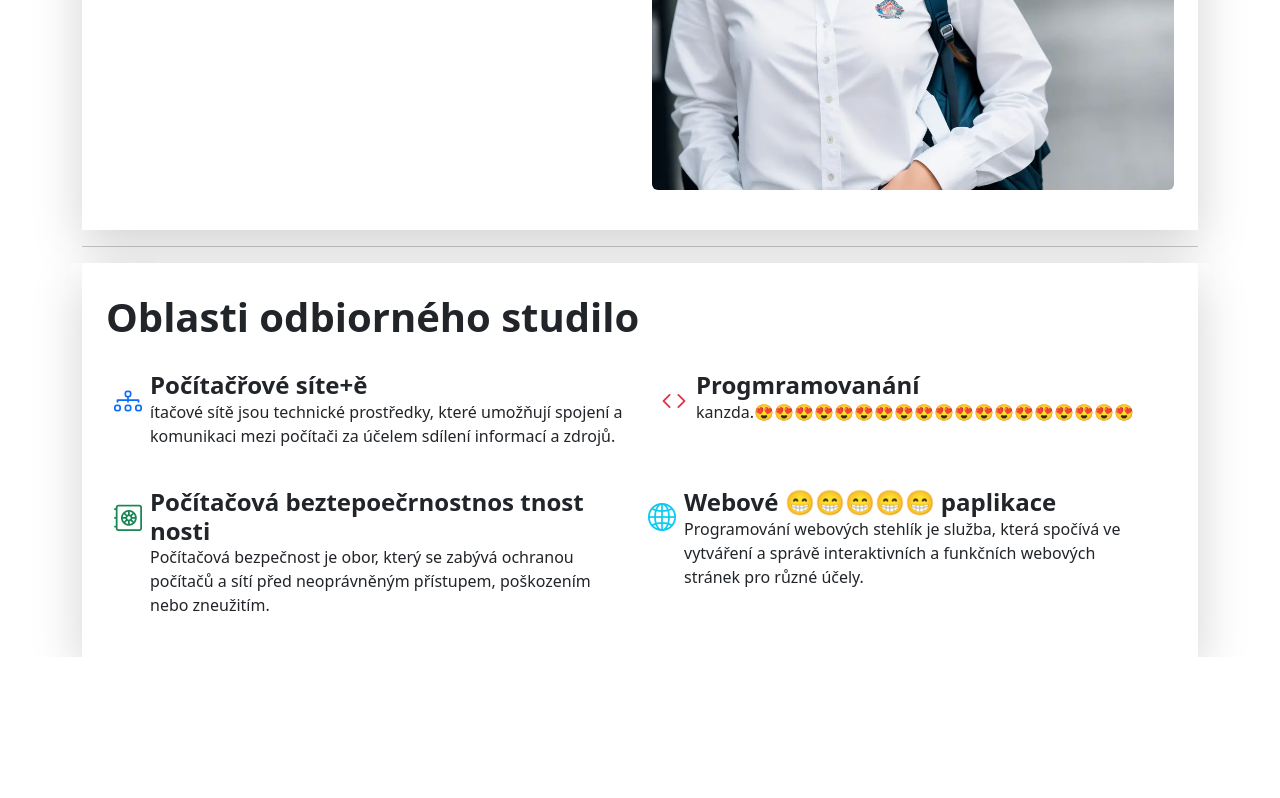
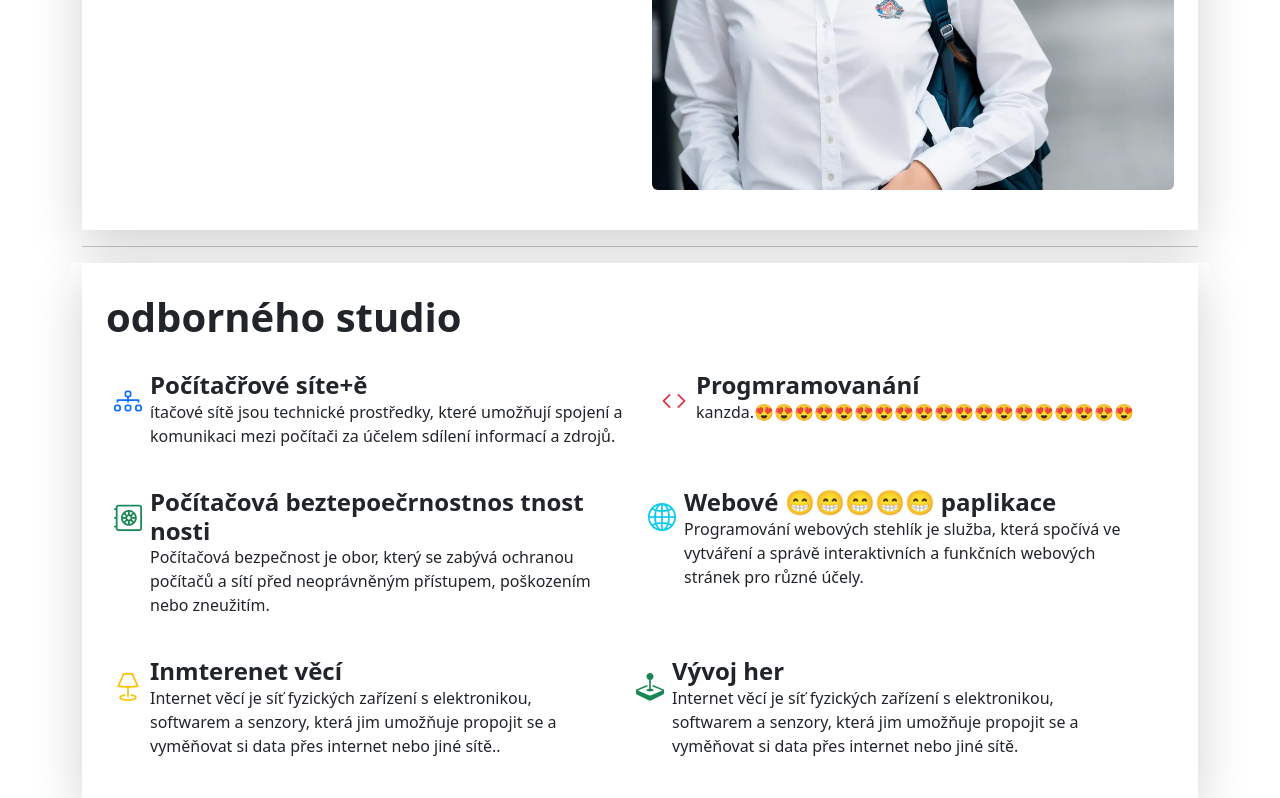
Before and after one commit to pslib-cz/2022-p1a-web-bootstrap-responsivity-steveruu, a plain HTML site: page index.html in a window 1280 px wide. Shown: the part 428-1226 px from the top of the page. Before the commit the page ends 1085 px from the top, so only its background shows below. Drawn offline with nearby package versions, Linux system fonts and the light colour scheme.

Commit message:
aaaaaaaaaaaaaaaaaaaaaaaaa

```diff
--- a/index.html
+++ b/index.html
@@ -25,7 +25,7 @@
             <div class="col">
                 <h1 class="display-3">Škola IT</h1>
                 <p class="lead">Průmyslová škola informačních technologií je škola, která připravuje žáky pro práci v oblasti IT. Nabízí studium oborů jako jsou počítačové sítě, programování, databáze nebo kybernetická bezpečnost. Škola spolupracuje s firmami a institucemi a poskytuje žákům moderní vybavení a odborné vedení.</p>
-                <button type="button" class="mt-2 p-2 fs-5 btn btn-outline-primary"><div class="m-1">Podat přihlášku</div></button>
+                <button type="button" class="mt-2 p-2 fs-5 btn btn-outline-primary" onclick=""><div class="m-1">Podat přihlášku</div></button>
             </div>
 
             <div class="col">
@@ -39,7 +39,7 @@
 
     <div class="container mt-2 bg-white">
         <div class="p-4 shadow-lg">
-            <div class="fs-1 fw-bolder">Oblasti odbiorného studilo</div>
+            <div class="fs-1 fw-bolder">odborného studio</div>
 
             <div class="row">
                 <div class="col">
@@ -84,6 +84,31 @@
                         </div>
                 </div>
             </div>
+
+            <div class="row">
+                <div class="col">
+                    <div class="col d-flex align-items-start mt-4">
+                        <i class="bi bi-lamp fs-3 p-2 text-warning"></i>
+
+
+                        <div>
+                        <h3 class="fw-bold mb-0 fs-4">Inmterenet věcí</h3>
+                        <p>Internet věcí je síť fyzických zařízení s elektronikou, softwarem a senzory, která jim umožňuje propojit se a vyměňovat si data přes internet nebo jiné sítě..</p>
+                        </div>
+                    </div>
+                </div>
+                <div class="col">
+                    <div class="col d-flex align-items-start mt-4">
+                        <div class="col d-flex align-items-start">
+                            <i class="bi bi-joystick fs-3 p-2 text-success"></i>
+                            <div>
+                            <h3 class="fw-bold mb-0 fs-4">Vývoj her</h3>
+                            <p>Internet věcí je síť fyzických zařízení s elektronikou, softwarem a senzory, která jim umožňuje propojit se a vyměňovat si data přes internet nebo jiné sítě.</p>
+                            </div>
+                        </div>
+
+                </div>
+            </div>
         </div>
     </div>
 
```
